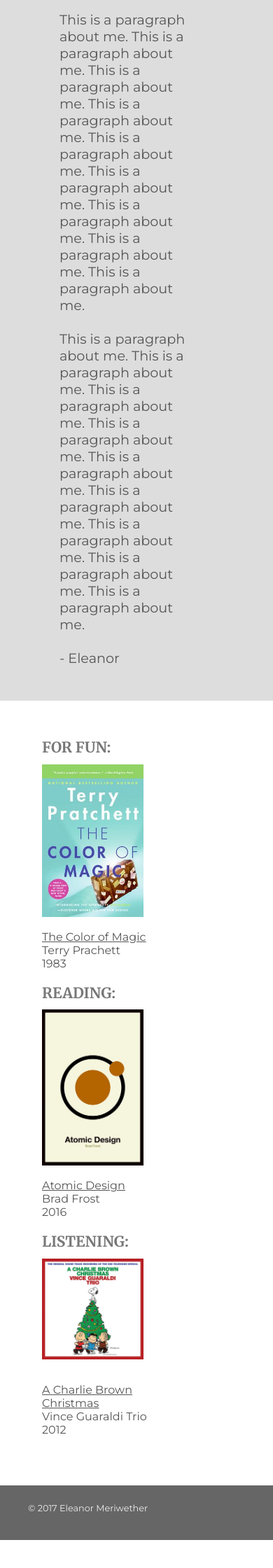
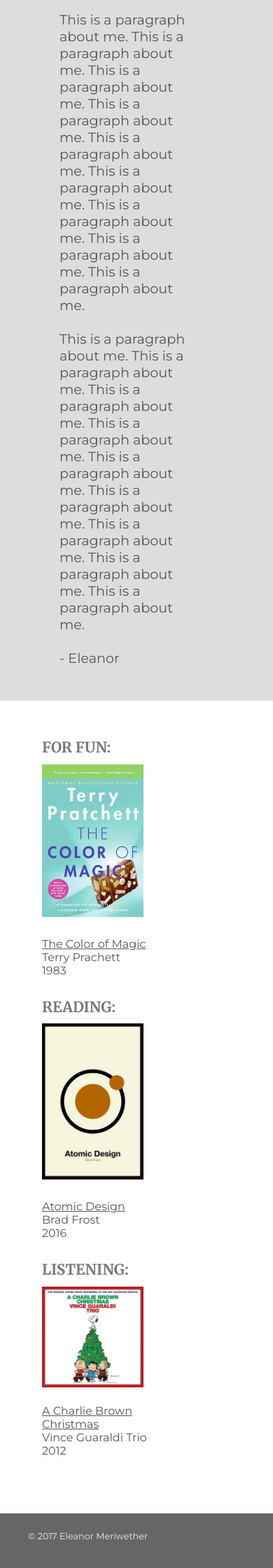
Before and after one commit to emeriwether/emeriwether.github.io, a Jekyll site: the page built from about.html, in a window 390 px wide. Shown: the part 474-2714 px from the top of the page at 70% size. Built offline with Jekyll 4.4.1, drawn with Linux system fonts in a browser that asks for light colours; nearby versions of some CDN libraries; before the commit the page ends 2674 px from its top, so only the background shows below that.

Commit message:
adjust styling for 490 aside

```diff
--- a/css/styles.css
+++ b/css/styles.css
@@ -177,9 +177,9 @@ MEDIA QUERIES
 
 @media screen and (max-width: 490px) {
     /* About Me */
-    section.aside aside { width: 90%; float: none; margin-bottom: 20px; }
-    section.aside aside:nth-child(3) div:nth-child(1) img { margin-bottom: 15px; }
-    section.aside aside div img { width: 70%; }
+    section.aside aside { width: 90%; float: none; margin-bottom: 30px; }
+    section.aside aside div img { width: 70%; margin-bottom: 10px; }
+    section.aside aside:nth-child(3) div:nth-child(1) img { margin-bottom: 5px; }
 }
 
 /* Phones (works for 347-475 width) */
```
